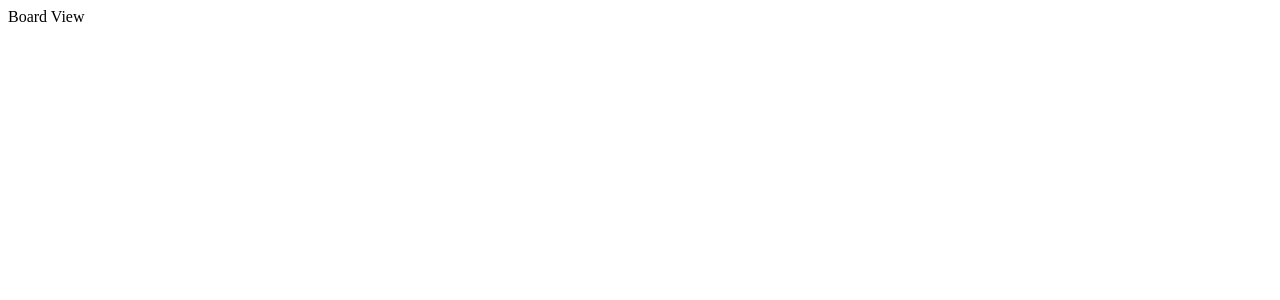
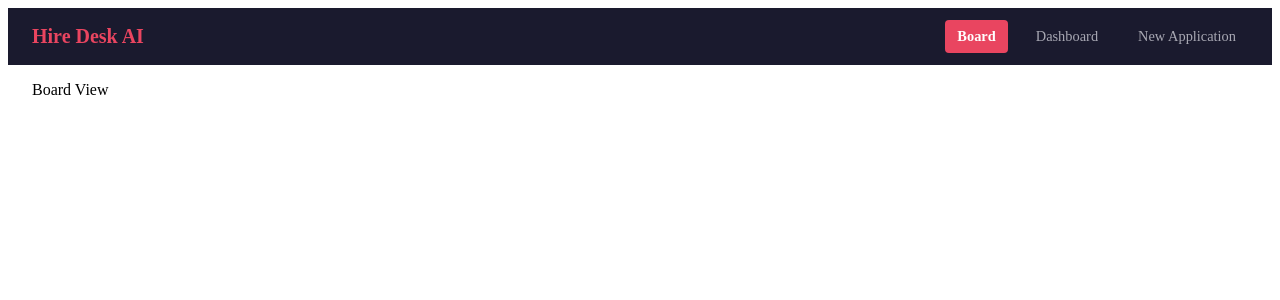
Before and after one commit to Froma91/hire-desk-ai, a Vue app in the folder frontend/: page /board in a window 1280 px wide. Shown: the top 300 px of the page. Built offline with nearby package versions, Linux system fonts and the light colour scheme.

Commit message:
feat: add persistent frontend navigation

```diff
--- a/frontend/src/App.vue
+++ b/frontend/src/App.vue
@@ -1,8 +1,18 @@
 <script setup lang="ts">
+import NavBar from '@/components/NavBar.vue'
 </script>
 
 <template>
   <div id="app">
-    <RouterView />
+    <NavBar />
+    <main>
+      <RouterView />
+    </main>
   </div>
 </template>
+
+<style scoped>
+main {
+  padding: 1rem 1.5rem;
+}
+</style>
--- a/frontend/src/components/NavBar.vue
+++ b/frontend/src/components/NavBar.vue
@@ -1,6 +1,70 @@
 <script setup lang="ts">
+import { RouterLink } from 'vue-router'
 </script>
 
 <template>
-  <!-- NavBar — implemented in task 5.2 -->
+  <nav class="navbar">
+    <div class="navbar-brand">Hire Desk AI</div>
+    <div class="navbar-links">
+      <RouterLink to="/board" class="nav-link">Board</RouterLink>
+      <RouterLink to="/dashboard" class="nav-link">Dashboard</RouterLink>
+      <RouterLink to="/new" class="nav-link">New Application</RouterLink>
+    </div>
+  </nav>
 </template>
+
+<style scoped>
+.navbar {
+  display: flex;
+  align-items: center;
+  justify-content: space-between;
+  padding: 0.75rem 1.5rem;
+  background-color: #1a1a2e;
+  color: #ffffff;
+}
+
+.navbar-brand {
+  font-size: 1.25rem;
+  font-weight: 700;
+  color: #e94560;
+}
+
+.navbar-links {
+  display: flex;
+  gap: 1rem;
+}
+
+.nav-link {
+  color: #a8a8b3;
+  text-decoration: none;
+  padding: 0.5rem 0.75rem;
+  border-radius: 4px;
+  font-size: 0.9rem;
+  transition: color 0.2s, background-color 0.2s;
+}
+
+.nav-link:hover {
+  color: #ffffff;
+  background-color: rgba(255, 255, 255, 0.1);
+}
+
+.nav-link.router-link-active {
+  color: #ffffff;
+  background-color: #e94560;
+  font-weight: 600;
+}
+
+/* Responsive: stack on small screens */
+@media (max-width: 600px) {
+  .navbar {
+    flex-direction: column;
+    gap: 0.5rem;
+    padding: 0.75rem 1rem;
+  }
+
+  .navbar-links {
+    width: 100%;
+    justify-content: center;
+  }
+}
+</style>
```
